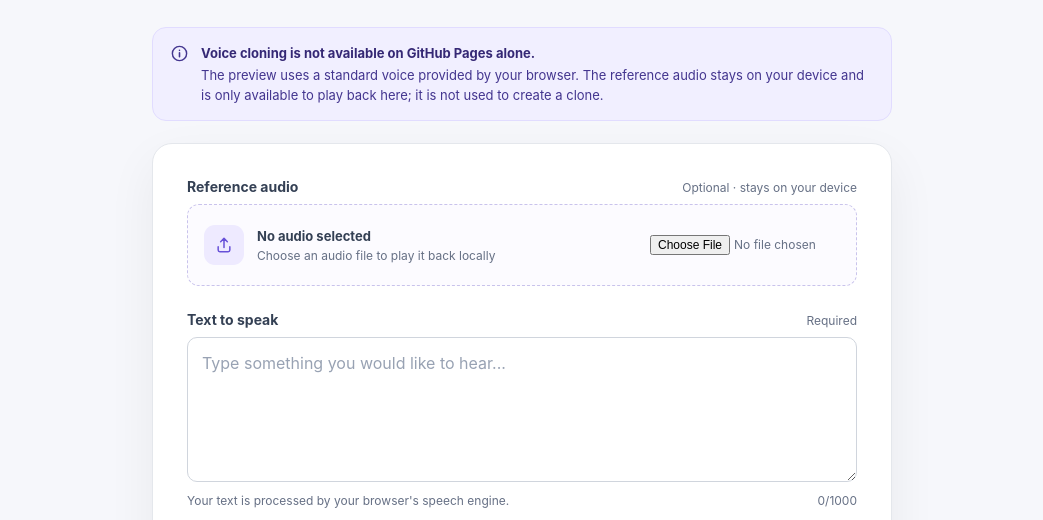
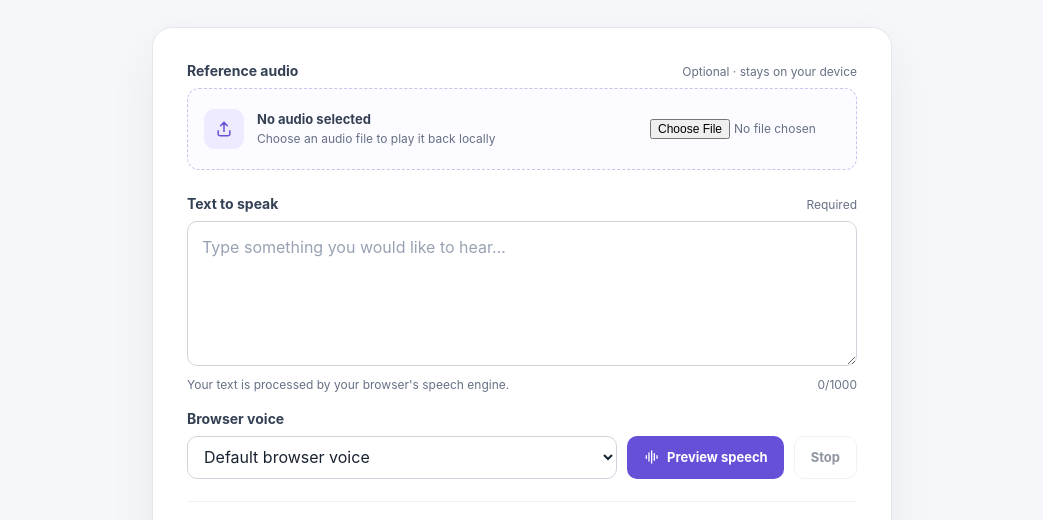
Before and after one commit to divyanegi7065/Voice-Cloning-Synthesis, a plain HTML site: page index.html in a window 1280 px wide. Shown: the part 271-791 px from the top of the page, without its empty margins (118-1161 px from the left). Drawn offline with Linux system fonts and the light colour scheme.

Commit message:
Remove Pages capability notice
Co-authored-by: Copilot <223556219+Copilot@users.noreply.github.com>

```diff
--- a/index.html
+++ b/index.html
@@ -121,33 +121,6 @@
             color: var(--muted);
             font-size: 16px;
             line-height: 1.65;
-        }
-
-        .notice {
-            display: flex;
-            gap: 12px;
-            max-width: 740px;
-            margin: 0 auto 22px;
-            padding: 15px 17px;
-            border: 1px solid #e1dcff;
-            border-radius: 14px;
-            background: #f1efff;
-            color: #43358f;
-            font-size: 13px;
-            line-height: 1.55;
-        }
-
-        .notice svg {
-            flex: 0 0 19px;
-            width: 19px;
-            height: 19px;
-            margin-top: 1px;
-        }
-
-        .notice strong {
-            display: block;
-            margin-bottom: 2px;
-            color: #352875;
         }
 
         .card {
@@ -447,17 +420,6 @@
             <p class="intro-copy">Try a speech preview right in your browser. This GitHub Pages version is a static frontend and does not clone voices or upload your files.</p>
         </section>
 
-        <aside class="notice" aria-label="Important information">
-            <svg viewBox="0 0 24 24" fill="none" aria-hidden="true">
-                <circle cx="12" cy="12" r="9" stroke="currentColor" stroke-width="1.8"/>
-                <path d="M12 11v5m0-8h.01" stroke="currentColor" stroke-width="2" stroke-linecap="round"/>
-            </svg>
-            <div>
-                <strong>Voice cloning is not available on GitHub Pages alone.</strong>
-                The preview uses a standard voice provided by your browser. The reference audio stays on your device and is only available to play back here; it is not used to create a clone.
-            </div>
-        </aside>
-
         <section class="card" aria-label="Speech preview">
             <div class="field">
                 <div class="field-heading">
```
